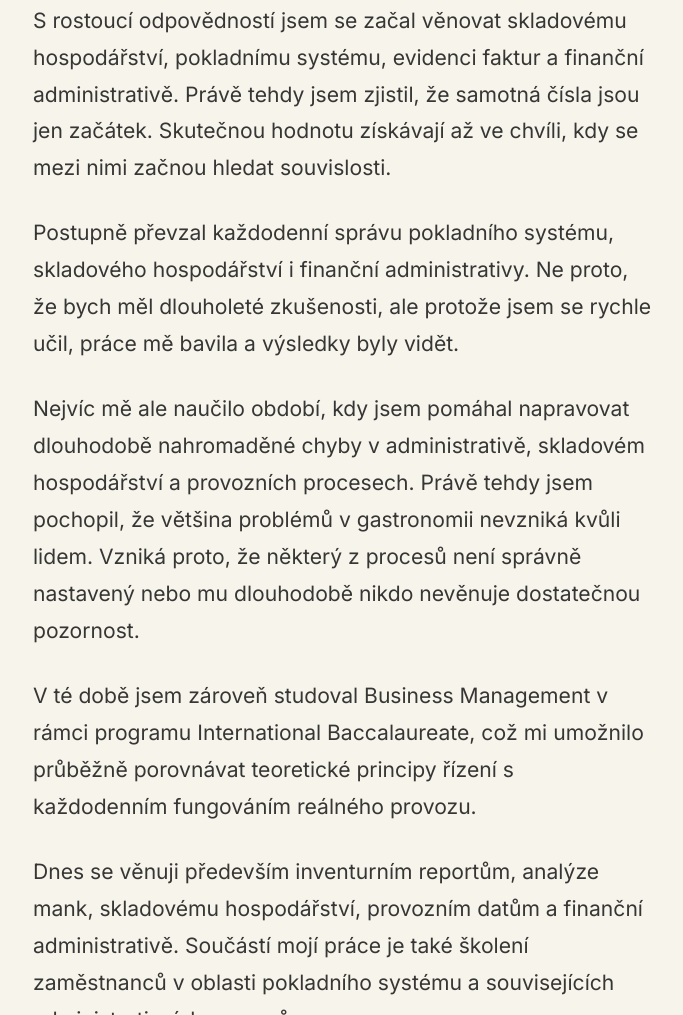
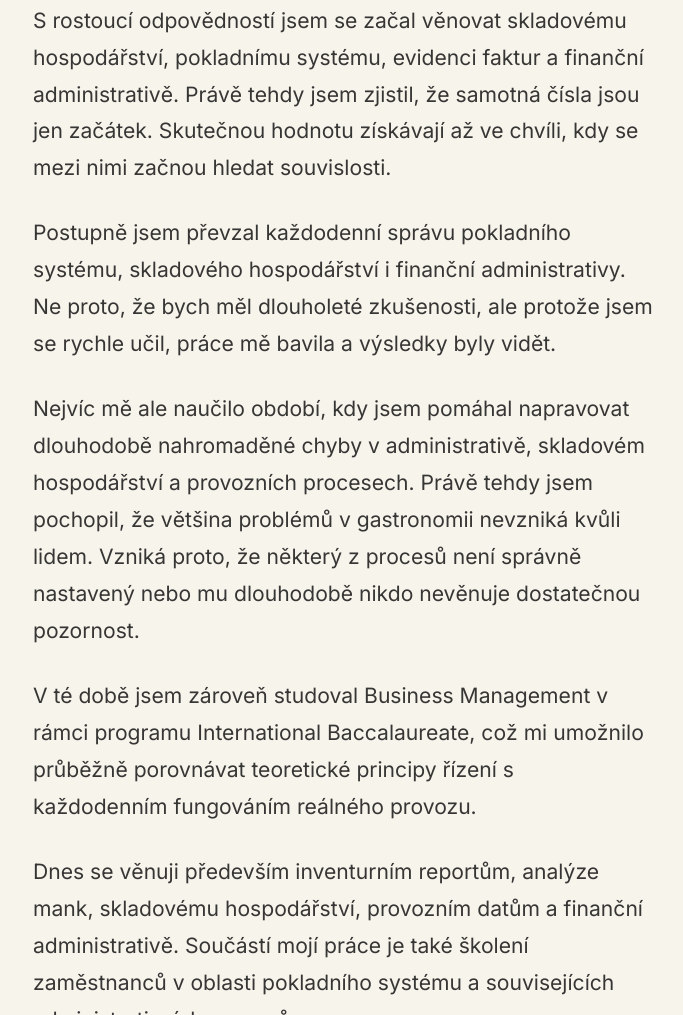
Before and after one commit to oliverschonauer07-cmyk/website, a plain HTML site: page index.html in a window 1280 px wide. Shown: the part 1321-2336 px from the top of the page, without its empty margins (566-1249 px from the left). Drawn offline with nearby package versions, Linux system fonts and the light colour scheme.

Commit message:
Update index.html

```diff
--- a/index.html
+++ b/index.html
@@ -66,7 +66,7 @@
 
           <p>S rostoucí odpovědností jsem se začal věnovat skladovému hospodářství, pokladnímu systému, evidenci faktur a finanční administrativě. Právě tehdy jsem zjistil, že samotná čísla jsou jen začátek. Skutečnou hodnotu získávají až ve chvíli, kdy se mezi nimi začnou hledat souvislosti.</p>
 
-          <p>Postupně převzal každodenní správu pokladního systému, skladového hospodářství i finanční administrativy. Ne proto, že bych měl dlouholeté zkušenosti, ale protože jsem se rychle učil, práce mě bavila a výsledky byly vidět.</p>
+          <p>Postupně jsem převzal každodenní správu pokladního systému, skladového hospodářství i finanční administrativy. Ne proto, že bych měl dlouholeté zkušenosti, ale protože jsem se rychle učil, práce mě bavila a výsledky byly vidět.</p>
 
           <p>Nejvíc mě ale naučilo období, kdy jsem pomáhal napravovat dlouhodobě nahromaděné chyby v administrativě, skladovém hospodářství a provozních procesech. Právě tehdy jsem pochopil, že většina problémů v gastronomii nevzniká kvůli lidem. Vzniká proto, že některý z procesů není správně nastavený nebo mu dlouhodobě nikdo nevěnuje dostatečnou pozornost.</p>
 
```
